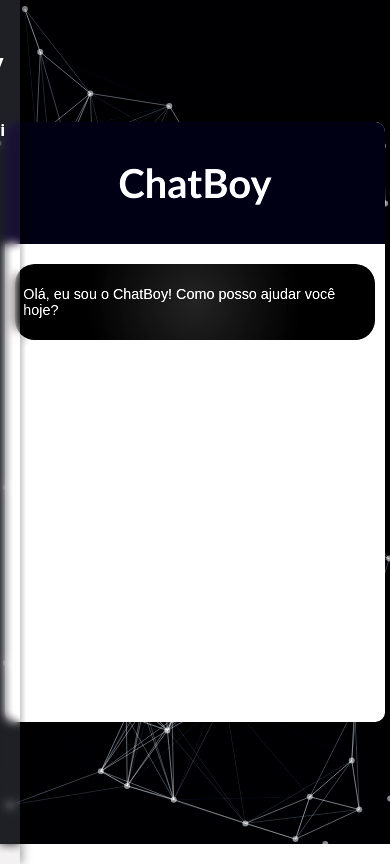
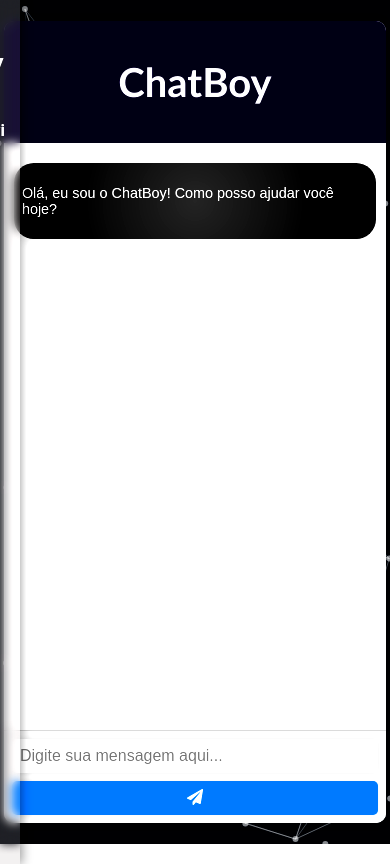
Before and after one commit to davipy-LAB/Chat_boy, a Flask app: page / in a window 390 px wide. Run offline with Flask 3, Linux system fonts and the light colour scheme; some libraries are stand-ins or nearby versions; some web fonts are replaced.

Commit message:
CHATBOY 1.3.9.5V PROBLEMA DE INPUT RESOLVIDO

```diff
--- a/AI_Chatboy/static/css/style_chat.css
+++ b/AI_Chatboy/static/css/style_chat.css
@@ -105,17 +105,18 @@ body {
     height: 100vh;
     position: relative;
     z-index: 5; /* Acima do tsparticles */
-    /* flex-grow: 1; (Pode ser útil se o body tiver display: flex e você quiser que o container preencha o espaço) */
 }
 
 .chat {
     width: 400px;
-    height: 600px;
+    height: 600px; /* Altura padrão para desktop */
     background-color: #ffffff; /* Fundo padrão do chat */
     border-radius: 10px;
-    overflow: hidden;
+    overflow: hidden; /* Importante para que o conteúdo não vaze */
     box-shadow: 0 0 10px rgba(0, 0, 0, 0.1);
-    z-index: 6; /* Acima do container base (que tem 5) */
+    z-index: 6;
+    display: flex; /* Adicionado para organizar header, body e input */
+    flex-direction: column; /* Coloca os filhos em coluna */
 }
 
 .chat-header {
@@ -126,12 +127,14 @@ body {
     font-size: 20px;
     font-weight: bold;
     font-family: 'Gill Sans', 'Gill Sans MT', Calibri, 'Trebuchet MS', sans-serif;
+    flex-shrink: 0; /* Impede que o cabeçalho encolha */
 }
 
 .chat-body {
     padding: 10px;
     overflow-y: scroll;
-    height: 400px;
+    flex-grow: 1; /* Faz o corpo do chat ocupar o espaço restante */
+    /* height: 400px; <-- Removido para desktop/default, flex-grow gerencia */
 }
 
 @keyframes fadeIn {
@@ -190,6 +193,7 @@ body {
     align-items: center;
     background-color: #f2f2f2;
     border-top: 1px solid #ccc;
+    flex-shrink: 0; /* Impede que o input encolha */
 }
 
 .chat-input input {
@@ -263,6 +267,7 @@ body {
         left: -250px; /* Usa a largura original para esconder */
         width: 250px; /* Garante a largura padrão aqui (se não for alterada por outras media queries) */
         box-shadow: 2px 0 10px rgba(0, 0, 0, 0.4);
+        transition: left 0.3s ease-in-out, background 0.3s ease-in-out;
     }
 
     /* Quando a sidebar estiver "aberta" (classe adicionada via JS) */
@@ -272,21 +277,57 @@ body {
 
     /* Remova qualquer "menu-button" ou ícone de hamburger que possa estar aparecendo */
     .menu-button {
-        display: none !important; /* Força o botão de menu a não aparecer em mobile */
+        display: none !important;
     }
 
-    /* ... Mantenha os outros estilos de .container, .chat, etc., que você já tem para mobile ... */
+    /* Ajustes para o CONTAINER principal em mobile */
+    .container {
+        width: 100%; /* Ocupa a largura total */
+        height: 100vh; /* Ocupa a altura total da viewport */
+    }
+
+    /* Ajustes para o CHAT em telas entre 481px e 768px (o que cobriria o S24 FE na prática) */
+    .chat {
+        width: 90%; /* Ajuste a largura do chat */
+        max-width: 500px; /* Limita a largura máxima para que não fique gigante em tablets */
+        height: 90vh; /* Aumenta a altura do chat para telas maiores */
+        border-radius: 10px; /* Mantém bordas arredondadas */
+    }
+
+    .chat-body {
+        height: calc(90vh - 120px); /* Ajusta a altura do corpo do chat, deixando espaço para header e input */
+    }
+
+    .chat-input {
+        flex-direction: column; /* Empilha input e botão */
+        align-items: stretch; /* Estica para a largura total */
+        padding: 8px; /* Ajusta o padding para ser mais compacto */
+    }
+
+    .chat-input input {
+        margin-bottom: 8px; /* Mais espaço entre input e botão */
+        font-size: 1rem; /* Tamanho de fonte padrão para mobile */
+        padding: 8px; /* Aumenta o padding do input */
+    }
+
+    .chat-input button {
+        width: 100%; /* Botão ocupa toda a largura */
+        margin-left: 0; /* Remove margem lateral */
+        font-size: 1rem;
+        padding: 8px; /* Aumenta o padding do botão */
+    }
 }
 
-/* Ajustes para telas MUITO pequenas (celulares pequenos) */
+/* Regras para telas MUITO pequenas (celulares pequenos), como 480px e abaixo */
 @media (max-width: 480px) {
     .chat {
         width: 98%; /* Quase 100% para celular muito pequeno */
-        border-radius: 10px; /* Bordas retas em telas muito pequenas */
+        border-radius: 10px; /* Mantenha as bordas arredondadas aqui */
+        height: 95vh; /* Pode aumentar a altura para ocupar quase toda a tela */
     }
 
     .chat-body {
-        height: calc(80vh - 120px); /* Ajuste a altura para telas menores */
+        height: calc(95vh - 120px); /* Ajuste a altura do corpo do chat */
     }
 
     .chat-message {
@@ -297,21 +338,22 @@ body {
     .sidebar {
         width: 180px; /* Sidebar menor */
         padding: 10px;
-        /* ESSENCIAL: Ajustar o 'left' para corresponder à nova largura */
         left: -180px; /* Esconde a sidebar para a esquerda com base na sua nova largura */
     }
+    /* As regras para .chat-input, input, button já vêm da media query de 768px e são adequadas aqui */
 }
 
 /* Ajustes para telas menores que 360px (smartphones pequenos) */
 @media (max-width: 360px) {
-    /* Ajusta o chat para ocupar toda a largura disponível */
     .chat {
         width: 100%;
         height: 100vh;
+        border-radius: 0; /* Remove bordas para ocupar a tela inteira */
     }
 
-    /* Ajusta o tamanho da fonte do chat */
     .chat-header, .chat-message, .chat-input input, .chat-input button {
-        font-size: 14px; /* Reduz o tamanho da fonte para telas pequenas */
+        font-size: 14px;
     }
+
+    /* As regras de .chat-input, input, button já vêm da media query de 768px ou 480px e são adequadas */
 }
```
